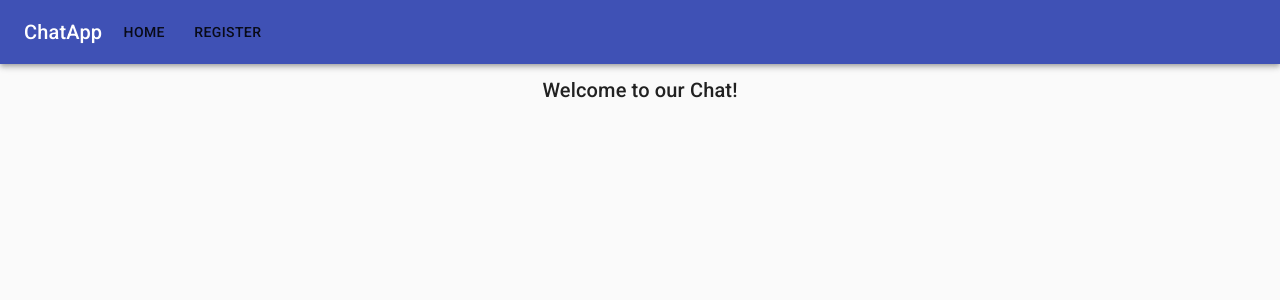
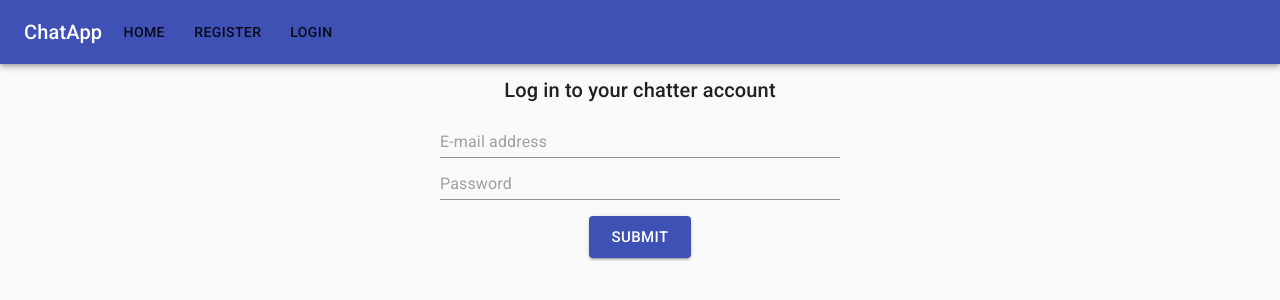
Before and after one commit to MateuszMariaGrodzki/chat, a React app in the folder app/: page /#/login in a window 1280 px wide. Shown: the top 300 px of the page. Built offline with nearby package versions, Linux system fonts and the light colour scheme.

Commit message:
Add login page

```diff
--- a/app/src/App.tsx
+++ b/app/src/App.tsx
@@ -5,6 +5,7 @@ import { Container, CssBaseline } from "@material-ui/core";
 
 import Header from "./Header";
 import Register from "./pages/Register";
+import Login from "./pages/Login";
 import Home from "./pages/Home";
 
 const App = () => (
@@ -24,6 +25,9 @@ const App = () => (
           <Route path="/register">
             <Register />
           </Route>
+          <Route path="/login">
+            <Login />
+          </Route>
           <Route path="/">
             <Home />
           </Route>
--- a/app/src/Header.tsx
+++ b/app/src/Header.tsx
@@ -18,6 +18,9 @@ const Header = () => {
         <Button component={StyledLink} to="/register">
           Register
         </Button>
+        <Button component={StyledLink} to="/login">
+          Login
+        </Button>
       </Toolbar>
     </AppBar>
   );
--- /dev/null
+++ b/app/src/pages/Login.tsx
@@ -0,0 +1,90 @@
+import React, { useState } from "react";
+import { Helmet } from "react-helmet";
+import axios from "axios";
+import { Button, Box, Snackbar } from "@material-ui/core";
+import { Alert } from "@material-ui/lab";
+
+import PageTitle from "../common/PageTitle";
+import { StyledInput, Form } from "./styled";
+
+const Login = () => {
+  const [email, setEmail] = useState("");
+  const [password, setPassword] = useState("");
+  const [status, setStatus] = useState<null | "success" | "error">(null);
+
+  const handleEmailChange = (e: React.ChangeEvent<HTMLInputElement>) => {
+    setEmail(e.target.value);
+  };
+
+  const handlePasswordChange = (e: React.ChangeEvent<HTMLInputElement>) => {
+    setPassword(e.target.value);
+  };
+
+  const handleSubmit = (e: React.FormEvent<HTMLFormElement>) => {
+    e.preventDefault();
+    axios
+      .post("http://localhost:8080/api/login", {
+        email,
+        password,
+      })
+      .then((response) => {
+        if (response.status === 200) {
+          // TODO: check also backend response when provided; handle errors
+          setStatus("success");
+        } else {
+          setStatus("error");
+        }
+        console.log(response);
+      })
+      .catch((error) => {
+        console.log(error);
+        setStatus("error");
+      });
+  };
+
+  const handleSnackbarClose = () => {
+    setStatus(null);
+  };
+
+  return (
+    <>
+      <Helmet>
+        <title>Chat App - Login</title>
+      </Helmet>
+      <PageTitle>Log in to your chatter account</PageTitle>
+      <Form onSubmit={handleSubmit}>
+        <StyledInput
+          placeholder="E-mail address"
+          type="email"
+          name="email"
+          id="email"
+          onChange={handleEmailChange}
+          value={email}
+          fullWidth
+        />
+        <StyledInput
+          placeholder="Password"
+          type="password"
+          name="pwd"
+          id="pwd"
+          onChange={handlePasswordChange}
+          value={password}
+          fullWidth
+        />
+        <Box mt={2} display="flex" justifyContent="center">
+          <Button variant="contained" size="large" type="submit" color="primary">
+            Submit
+          </Button>
+        </Box>
+      </Form>
+      <Snackbar open={status === "success"} autoHideDuration={3000} onClose={handleSnackbarClose}>
+        <Alert severity="success">Logged in successfully!</Alert>
+      </Snackbar>
+      <Snackbar open={status === "error"} autoHideDuration={3000} onClose={handleSnackbarClose}>
+        <Alert severity="error">Oops! Something went wrong...</Alert>
+      </Snackbar>
+    </>
+  );
+};
+
+export default Login;
```
